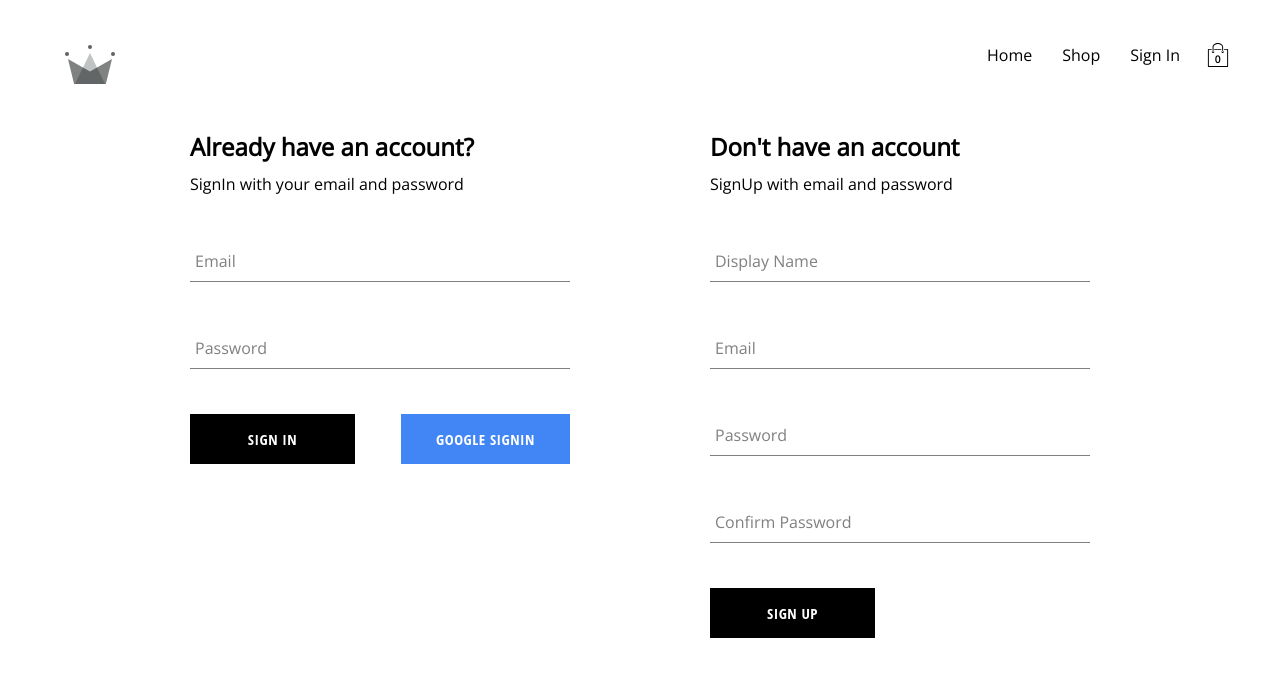
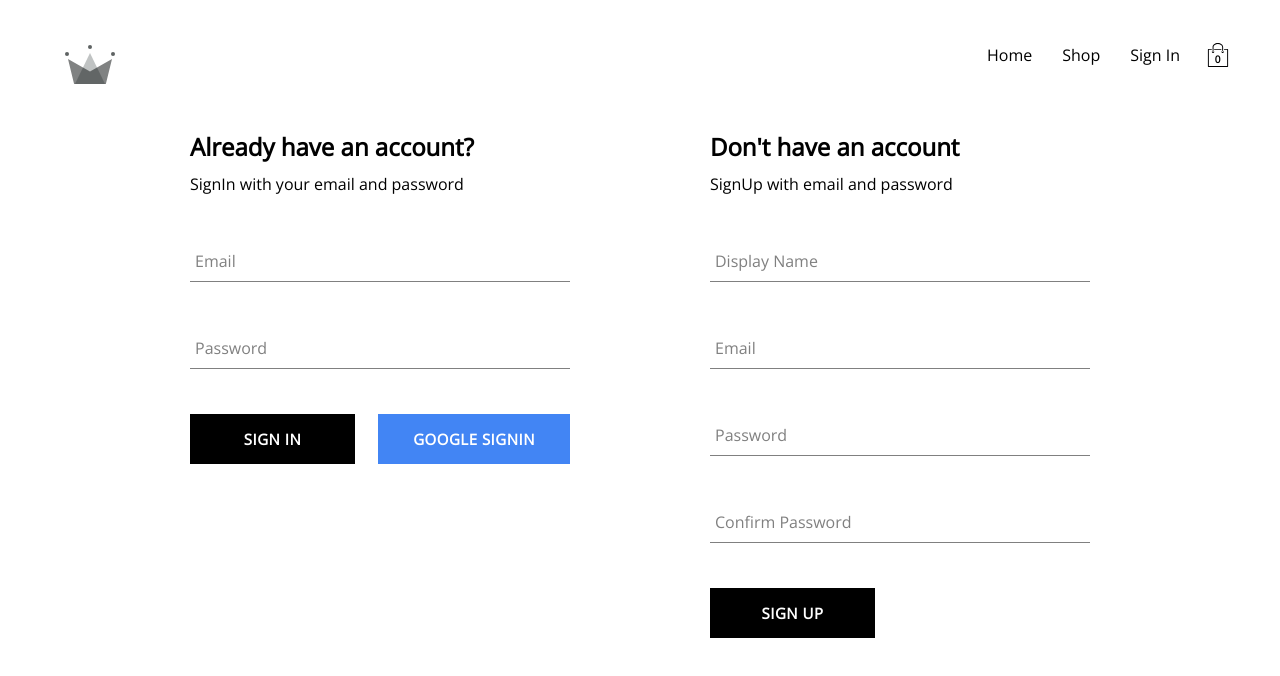
Before and after one commit to ashans/clothing-store, a React (Create React App) app: page /auth in a window 1280 px wide. Shown: the top 676 px of the page. Built offline with nearby package versions, Linux system fonts and the light colour scheme; no server answers; the database is empty.

Commit message:
Add styled components to button

```diff
--- a/src/components/button/button.component.jsx
+++ b/src/components/button/button.component.jsx
@@ -1,14 +1,25 @@
 import React from 'react'
-import './button.styles.scss'
+import './button.styles'
+import {BaseButton, GoogleSignInButton, InvertedButton} from "./button.styles";
 
 export const BUTTON_TYPE_CLASSES = {
+    base: 'base',
     google: 'google-sign-in',
     inverted: 'inverted'
 }
+
+const getButton = (buttonType = BUTTON_TYPE_CLASSES.base) => (
+    {
+        [BUTTON_TYPE_CLASSES.base]: BaseButton,
+        [BUTTON_TYPE_CLASSES.google]: GoogleSignInButton,
+        [BUTTON_TYPE_CLASSES.inverted]: InvertedButton,
+    }[buttonType]
+)
+
 const Button = ({children, buttonType, ...otherProps}) => {
-    return (
-        <button className={`button-container ${BUTTON_TYPE_CLASSES[buttonType]}`} {...otherProps}>{children}</button>
-    )
+    const CustomButton = getButton(buttonType)
+
+    return <CustomButton {...otherProps}>{children}</CustomButton>
 }
 
 export default Button
--- /dev/null
+++ b/src/components/button/button.styles.jsx
@@ -0,0 +1,48 @@
+import styled from "styled-components";
+
+export const BaseButton = styled.button`
+  min-width: 165px;
+  width: auto;
+  height: 50px;
+  letter-spacing: 0.5px;
+  line-height: 50px;
+  padding: 0 35px 0 35px;
+  font-size: 15px;
+  background-color: black;
+  color: white;
+  text-transform: uppercase;
+  font-family: "Open Sans";
+  font-weight: bolder;
+  border: none;
+  cursor: pointer;
+  display: flex;
+  justify-content: center;
+
+  &:hover {
+    background-color: white;
+    color: black;
+    border: 1px solid black;
+  }
+`
+
+export const GoogleSignInButton = styled(BaseButton)`
+  background-color: #4285f4;
+  color: white;
+
+  &:hover {
+    background-color: #357ae8;
+    border: none;
+  }
+`
+
+export const InvertedButton = styled(BaseButton)`
+  background-color: white;
+  color: black;
+  border: 1px solid black;
+
+  &:hover {
+    background-color: black;
+    color: white;
+    border: none;
+  }
+`
--- a/src/components/button/button.styles.scss
+++ /dev/null
@@ -1,46 +0,0 @@
-.button-container {
-  min-width: 165px;
-  width: auto;
-  height: 50px;
-  letter-spacing: 0.5px;
-  line-height: 50px;
-  padding: 0 35px 0 35px;
-  font-size: 15px;
-  background-color: black;
-  color: white;
-  text-transform: uppercase;
-  font-family: "Open Sans Condensed";
-  font-weight: bolder;
-  border: none;
-  cursor: pointer;
-  display: flex;
-  justify-content: center;
-
-  &:hover {
-    background-color: white;
-    color: black;
-    border: 1px solid black;
-  }
-
-  &.google-sign-in {
-    background-color: #4285f4;
-    color: white;
-
-    &:hover {
-      background-color: #357ae8;
-      border: none;
-    }
-  }
-
-  &.inverted {
-    background-color: white;
-    color: black;
-    border: 1px solid black;
-
-    &:hover {
-      background-color: black;
-      color: white;
-      border: none;
-    }
-  }
-}
--- a/src/components/product-card/product-card.component.jsx
+++ b/src/components/product-card/product-card.component.jsx
@@ -1,6 +1,6 @@
 import React, {useContext} from "react";
 import {CartContext} from "../../contexts/cart.context";
-import Button from "../button/button.component";
+import Button, {BUTTON_TYPE_CLASSES} from "../button/button.component";
 
 import "./product-card.styles.scss";
 
@@ -14,7 +14,9 @@ const ProductCard = ({product}) => {
                 <span className="name">{name}</span>
                 <span className="price">{price}</span>
             </div>
-            <Button buttonType="inverted" onClick={() => addItemToCart(product)}>Add to cart</Button>
+            <Button buttonType={BUTTON_TYPE_CLASSES.inverted} onClick={() => addItemToCart(product)}>
+                Add to cart
+            </Button>
         </div>
     );
 };
--- a/src/components/sign-in-form/sign-in-form.component.jsx
+++ b/src/components/sign-in-form/sign-in-form.component.jsx
@@ -1,6 +1,6 @@
 import React, {useState} from "react";
 import {signInAuthUser, signInWithGooglePopup,} from "../../utils/firebase/firebase.utils";
-import Button from "../button/button.component";
+import Button, {BUTTON_TYPE_CLASSES} from "../button/button.component";
 import FormInput from "../form-input/form-input.component";
 import "./sign-in-form.styles.scss";
 
@@ -94,7 +94,7 @@ const SignInForm = () => {
                 />
                 <div className="buttons-container">
                     <Button type="submit">Sign In</Button>
-                    <Button type="button" onClick={signInWithGoogle} buttonType="google">
+                    <Button type="button" onClick={signInWithGoogle} buttonType={BUTTON_TYPE_CLASSES.google}>
                         Google SignIn
                     </Button>
                 </div>
```
